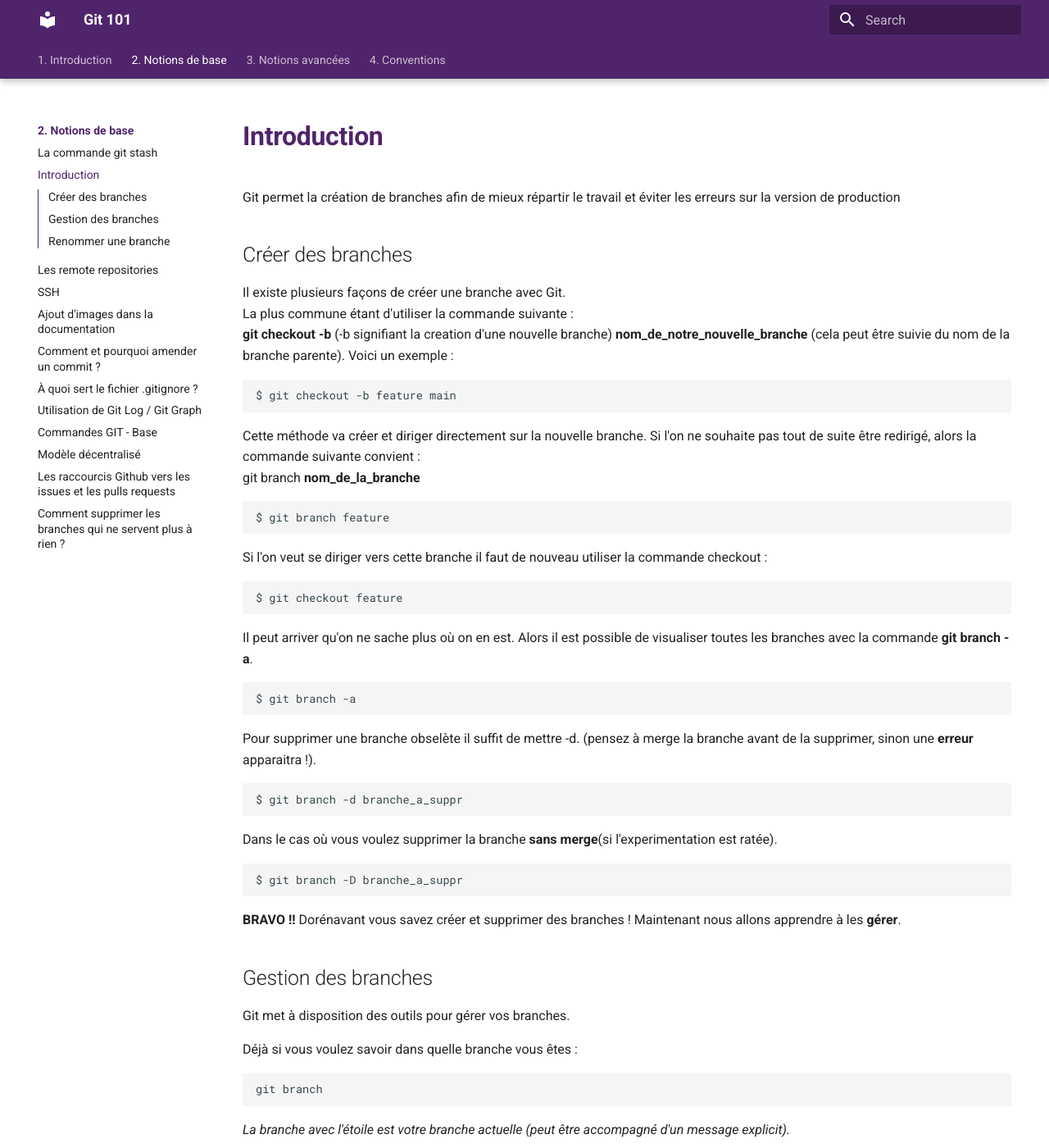
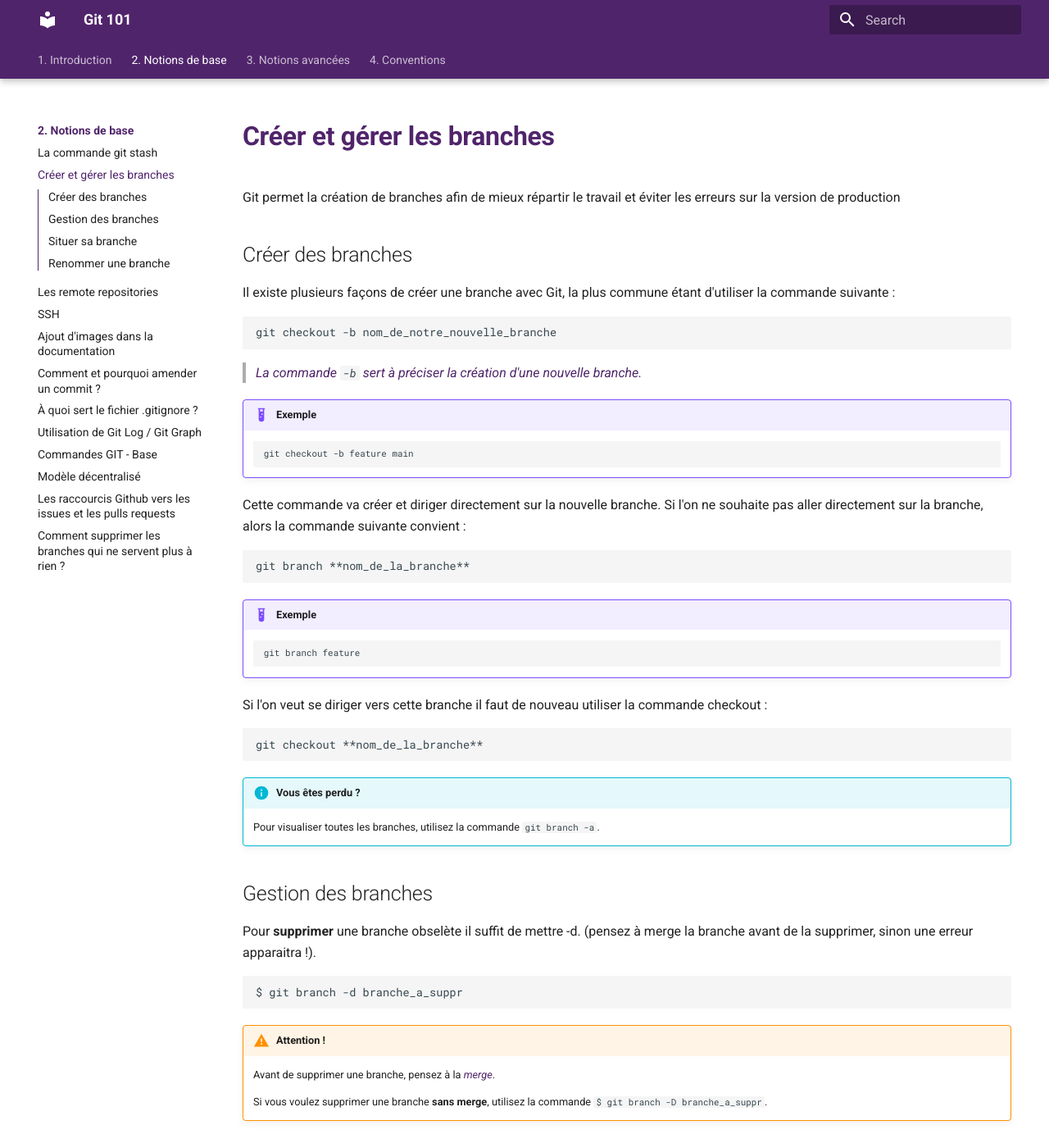
Before and after one commit to ub-mmi-but/git-101, an MkDocs documentation site: the page built from docs/2. Notions de base/Gestion_Creation_Branche.md, in a window 1280 px wide and 1400 px high. Shown: the whole window at 82% size. Built offline with MkDocs 1.6.1 and Material for MkDocs 9.7.7, drawn with Linux system fonts in a browser that asks for light colours; some of the changed text lies outside the part shown.

Commit message:
Fichier concernant les branche renommé et corrigé.

`````diff
--- a/docs/2. Notions de base/Gestion_Creation_Branche.md
+++ b/docs/2. Notions de base/Gestion_Creation_Branche.md
@@ -1,67 +1,83 @@
-# Introduction
+# Créer et gérer les branches
 
 Git permet la création de branches afin de mieux répartir le travail et éviter les erreurs sur la version de production
 ## Créer des branches
-Il existe plusieurs façons de créer une branche avec Git.
-La plus commune étant d'utiliser la commande suivante :
- **git checkout -b** (-b signifiant la creation d'une nouvelle branche) **nom_de_notre_nouvelle_branche** (cela peut être suivie du nom de la branche parente). Voici un exemple :
+Il existe plusieurs façons de créer une branche avec Git, la plus commune étant d'utiliser la commande suivante :
 ````
-$ git checkout -b feature main
+git checkout -b nom_de_notre_nouvelle_branche
 ````
-Cette méthode va créer et diriger directement sur la nouvelle branche.
-Si l'on ne souhaite pas tout de suite être redirigé, alors la commande suivante convient :
-git branch **nom_de_la_branche**
+
+> *La commande `-b` sert à préciser la création d'une nouvelle branche.*
+
+!!! example "Exemple"
+
+    ````
+    git checkout -b feature main
+    ````
+
+Cette commande va créer et diriger directement sur la nouvelle branche.
+Si l'on ne souhaite pas aller directement sur la branche, alors la commande suivante convient :
 
 ````
-$ git branch feature
+git branch **nom_de_la_branche**
 ````
+
+!!! example "Exemple"
+
+    ````
+    git branch feature
+    ````
+
 Si l'on veut se diriger vers cette branche il faut de nouveau utiliser la commande checkout :
 
 ````
-$ git checkout feature
+git checkout **nom_de_la_branche**
 ````
 
-Il peut arriver qu'on ne sache plus où on en est. Alors il est possible de visualiser toutes les branches avec la commande **git branch -a**.
+!!! info "Vous êtes perdu ?"
 
-````
-$ git branch -a
-````
+    Pour visualiser toutes les branches, utilisez la commande `git branch -a`.
 
-Pour supprimer une branche obselète il suffit de mettre -d. (pensez à merge la branche avant de la supprimer, sinon une **erreur** apparaitra !).
+## Gestion des branches
+
+Pour **supprimer** une branche obselète il suffit de mettre -d. (pensez à merge la branche avant de la supprimer, sinon une erreur apparaitra !).
 
 ````
 $ git branch -d branche_a_suppr
 ````
 
-Dans le cas où vous voulez supprimer la branche **sans merge**(si l'experimentation est ratée).
+!!! warning "Attention !"
 
-```
-$ git branch -D branche_a_suppr
-```
+    Avant de supprimer une branche, pensez à la *[merge](listingcommand.md/#git-merge)*.
 
-**BRAVO !!** Dorénavant vous savez créer et supprimer des branches !
-Maintenant nous allons apprendre à les **gérer**.
+    Si vous voulez supprimer une branche __sans merge__, utilisez la commande `$ git branch -D branche_a_suppr`.
 
-## Gestion des branches
 
-Git met à disposition des outils pour gérer vos branches.
+## Situer sa branche
 
-Déjà si vous voulez savoir dans quelle branche vous êtes :
+Pour savoir dans quelle branche vous vous trouvez :
+
 ```
 git branch
 ```
-*La branche avec l'étoile est votre branche actuelle (peut être accompagné d'un message explicit).*
 
-Vous pouvez rajouter -v pour voir les derniers commit sur chaque branches :
-```
-git branch -v
-```
+> *La branche avec l'étoile est votre branche actuelle.*
 
-Si jamais vous voulez voir quels branches vous pouvez supprimer c'est à dire les branches qui ont été merged alors ajoutez --merged (--no-merged si vous voulez voir celles avec des travaux en cours).
+!!! info "Info"
 
-```
-git branch --merged
-```
+    - Vous pouvez ajouter -v pour voir les derniers commit sur chaque branches :
+    ```
+    git branch -v
+    ```
+
+    - Pour voir les branches "merged"/"no-merged" :
+    ```
+    git branch --merged
+    ```
+    **OU**
+    ```
+    git branch --no-merged
+    ```
 
 ## Renommer une branche
 
@@ -74,4 +90,7 @@
 ```
 $ git push --set-upstream origin nom-de-branche-corrigé
 ```
-Vous avez dorénavant toutes les clés en main pour créer supprimer et gérer les branches.
+
+-------------------------------
+
+Vous avez dorénavant toutes les clés en main pour créer supprimer et gérer les branches !
`````
